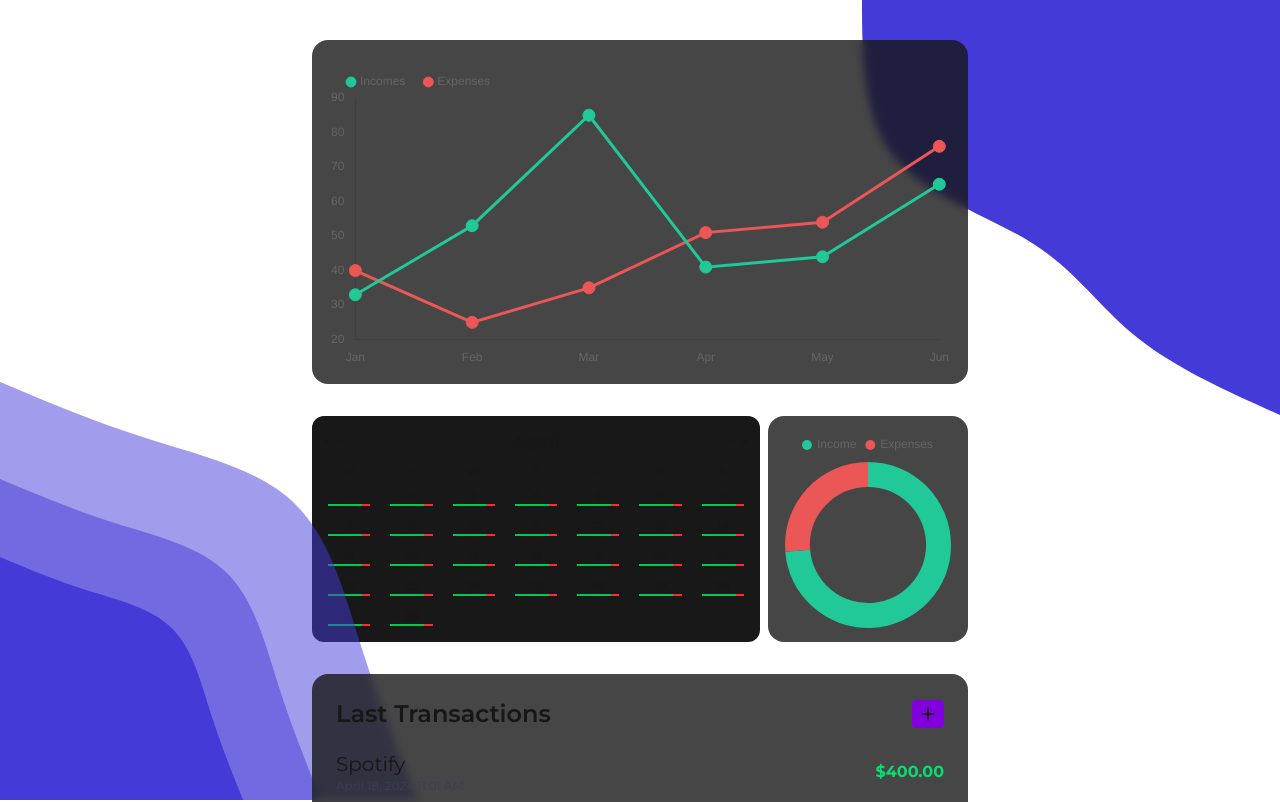
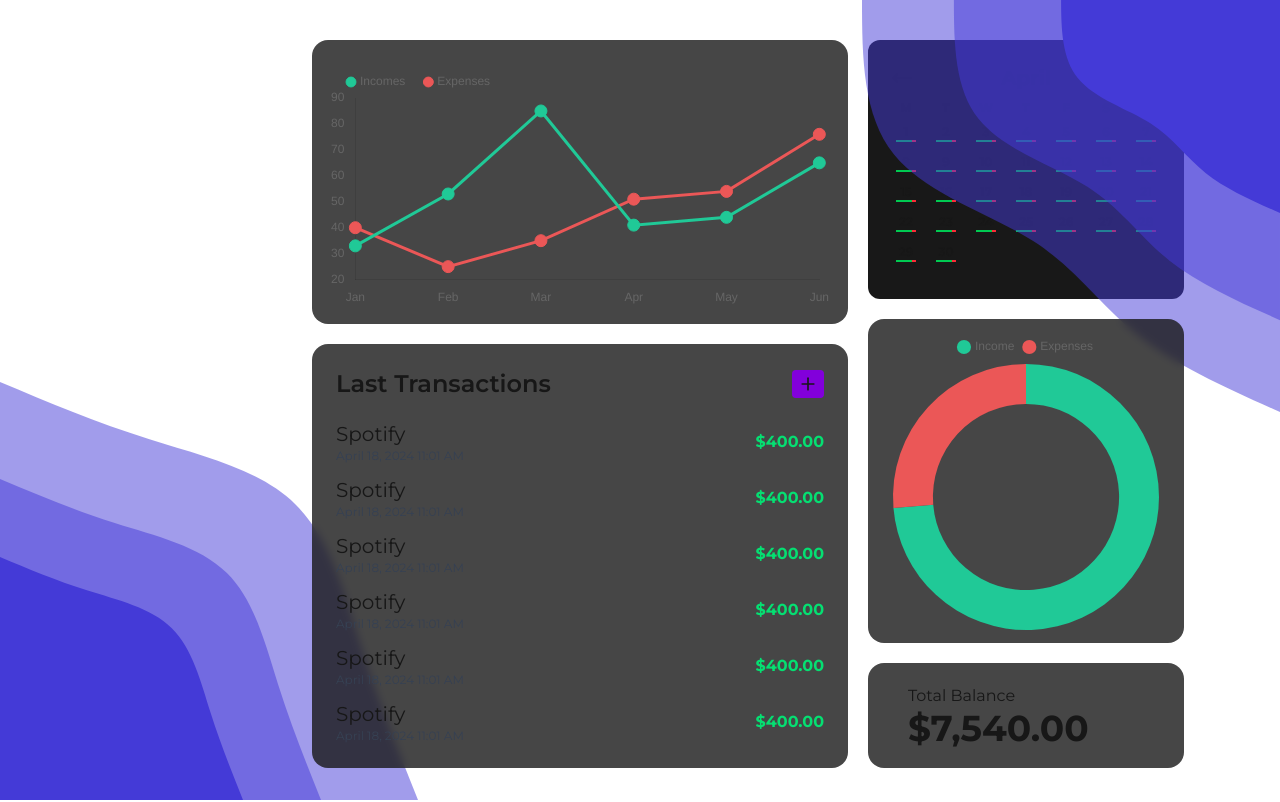
Before and after one commit to ilyasbikarnaf/ClariCash, a Next.js app: page / in a window 1280 px wide. Shown: the top 802 px of the page. Built offline with nearby package versions, Linux system fonts and the light colour scheme.

Commit message:
finish other screens layout

```diff
--- a/app/layout.tsx
+++ b/app/layout.tsx
@@ -28,7 +28,7 @@ export default function RootLayout({
   return (
     <html lang="en">
       <body
-        className={`w-screen h-screen ${montserrat.className} overflow-y-hidden md:overflow-y-scroll relative `}
+        className={`w-screen h-screen ${montserrat.className} overflow-y-hidden md:overflow-y-scroll relative`}
       >
         <ImageComponent
           dimensions={243}
@@ -42,7 +42,7 @@ export default function RootLayout({
         />
         <ImageComponent
           dimensions={418}
-          src={TopWaveMobile}
+          src={TopWave}
           className="absolute top-0 right-0 hidden md:inline"
         />
         <ImageComponent
@@ -51,7 +51,7 @@ export default function RootLayout({
           className="absolute bottom-0 left-0 hidden md:inline"
         />
 
-        <main className="mx-auto max-w-md md:max-w-2xl h-[90vh] pt-[5vh] rounded-md p-2 ">
+        <main className="mx-auto max-w-md md:max-w-2xl h-[90vh] pt-[5vh] rounded-md p-2">
           {children}
         </main>
       </body>
--- a/app/page.tsx
+++ b/app/page.tsx
@@ -7,7 +7,7 @@ import { Plus } from "lucide-react";
 
 export default function RootPage() {
   return (
-    <div className="space-y-8">
+    <div className="space-y-8 md:space-y-0 md:grid md:grid-cols-[1fr_100px] md:gap-5">
       <div className="md:hidden">
         <h6>Your Total Balance</h6>
         <h2 className="text-4xl font-bold">$7,540.00</h2>
@@ -16,17 +16,21 @@ export default function RootPage() {
         <LinearChart />
       </div>
 
-      <div className="flex gap-2 ">
+      <div className="flex gap-2 md:gap-y-5 md:flex-col md:grid md:col-start-2 md:col-end-3 md:row-span-2">
         <DateTable />
-        <div className="bg-[#181818]/80 rounded-2xl backdrop-blur-xs w-[200px] place-content-center">
+        <div className="bg-[#181818]/80 rounded-2xl backdrop-blur-xs w-[200px] place-content-center md:w-full md:p-2">
           <CircularChart />
+        </div>
+        <div className="hidden md:inline py-4 px-10 place-content-center  bg-[#181818]/80 rounded-2xl">
+          <h6>Total Balance</h6>
+          <h2 className="text-4xl font-bold">$7,540.00</h2>
         </div>
       </div>
 
       <div className="bg-[#181818]/80 rounded-2xl p-6 backdrop-blur-xs flex flex-col gap-y-5">
         <div className="flex justify-between items-center">
           <h4 className="font-semibold text-2xl">Last Transactions</h4>
-          <button className="px-1.5 py-1 bg-purple-700 rounded">
+          <button className="px-1.5 py-1 bg-purple-700 rounded hover:cursor-pointer hover:bg-purple-800 transition-all">
             <Plus size={20} />
           </button>
         </div>
@@ -60,6 +64,20 @@ export default function RootPage() {
             </div>
             <h4 className="text-green-400 font-bold">$400.00</h4>
           </div>
+          <div className="flex justify-between items-center ">
+            <div>
+              <h2 className="text-xl">Spotify</h2>
+              <p className="text-xs text-gray-700">April 18, 2024 11:01 AM</p>
+            </div>
+            <h4 className="text-green-400 font-bold">$400.00</h4>
+          </div>
+          <div className="flex justify-between items-center ">
+            <div>
+              <h2 className="text-xl">Spotify</h2>
+              <p className="text-xs text-gray-700">April 18, 2024 11:01 AM</p>
+            </div>
+            <h4 className="text-green-400 font-bold">$400.00</h4>
+          </div>
         </div>
       </div>
     </div>
--- a/components/CircularChart.tsx
+++ b/components/CircularChart.tsx
@@ -13,8 +13,8 @@ const options = {
         usePointStyle: true,
         pointStyle: "circle",
         padding: 10,
-        boxWidth: 8,
-        boxHeight: 7,
+        boxWidth: 10,
+        boxHeight: 10,
         borderWidth: 10,
       },
     },
--- a/components/DateTable.tsx
+++ b/components/DateTable.tsx
@@ -4,7 +4,7 @@ const array = new Array(30).fill(0).map((_, i) => i + 1);
 
 export default function DateTable() {
   return (
-    <div className="flex flex-1 flex-col gap-y-2 p-3 bg-[#181818] rounded-xl">
+    <div className="flex flex-1 flex-col gap-y-2 p-3 bg-[#181818] md:p-6 rounded-xl">
       <div className="flex justify-between items-center">
         <MoveLeftIcon
           size={20}
```
